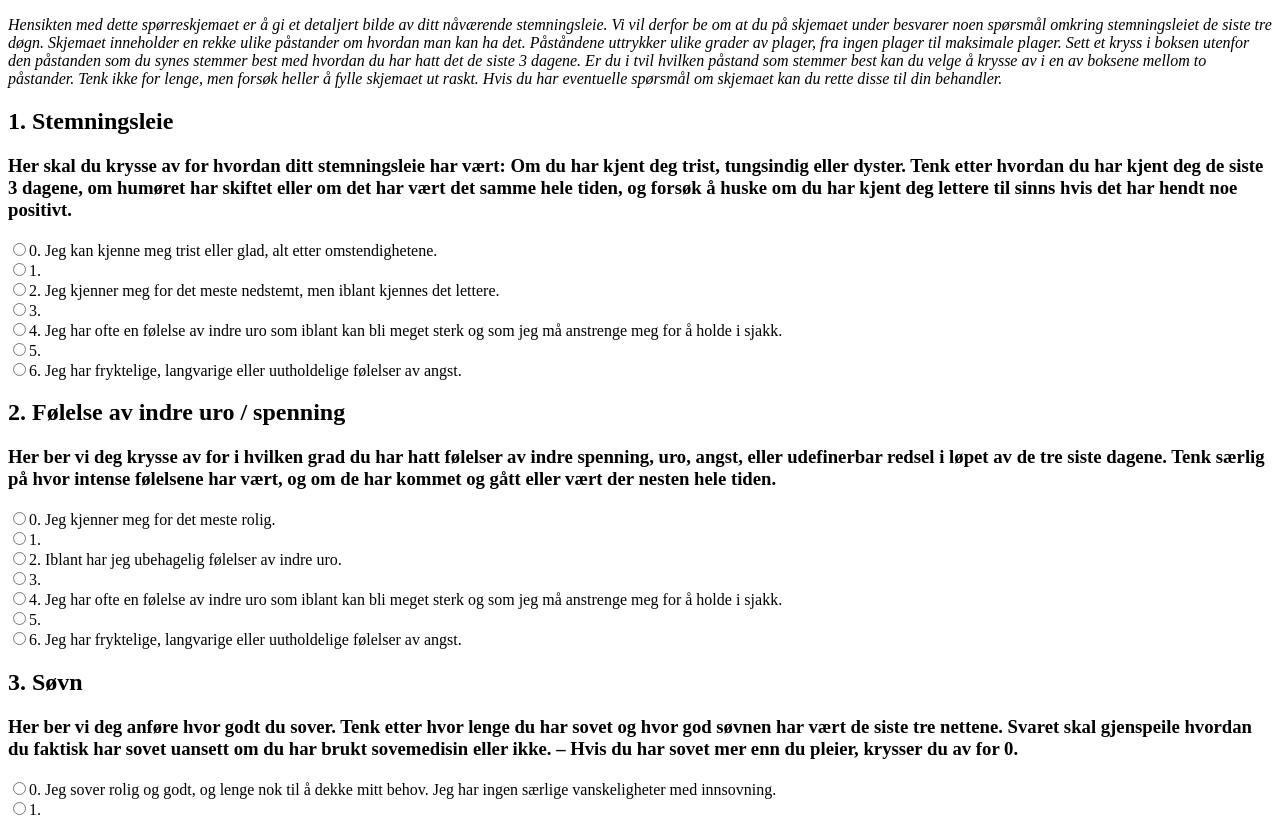
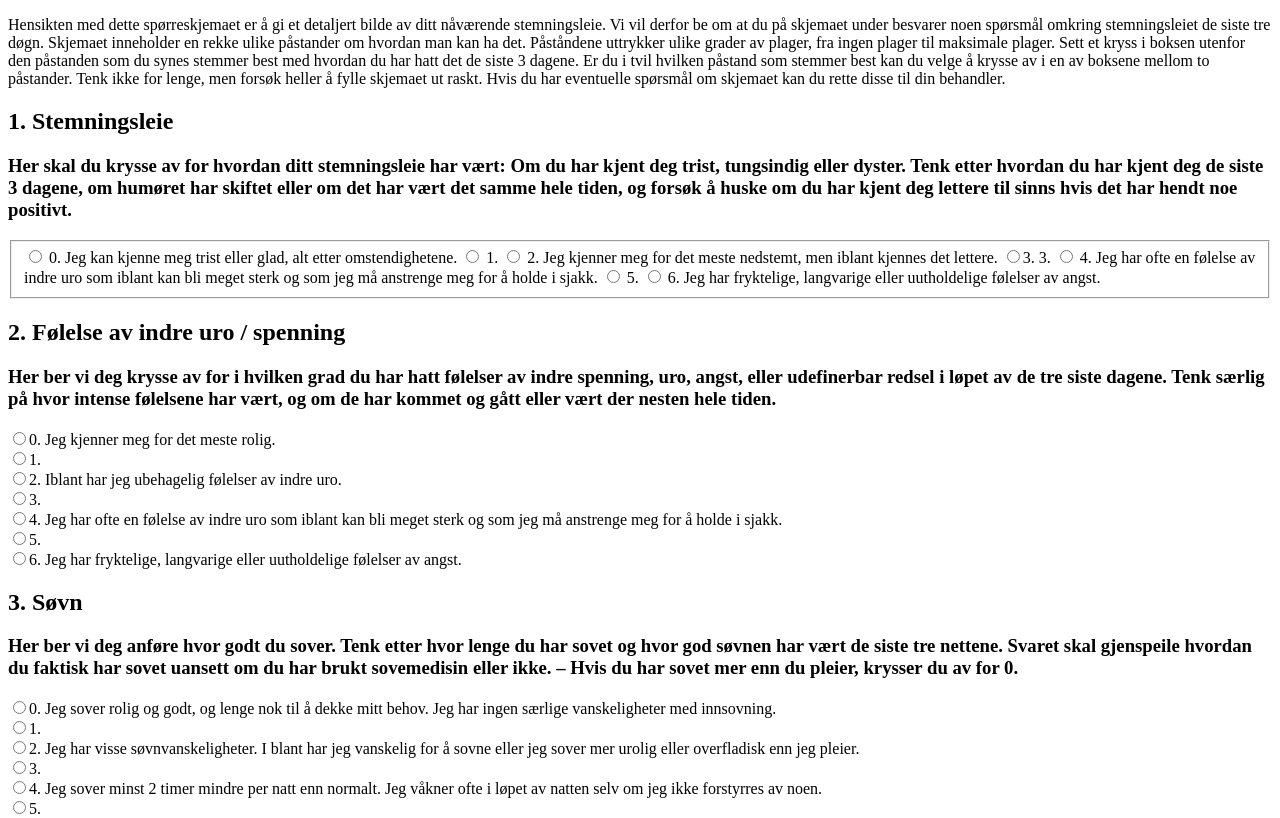
Before and after one commit to cohenadam/cohenadam.github.io, a plain HTML site: page pasient.html in a window 1280 px wide. Shown: the top 818 px of the page. Drawn offline with Linux system fonts and the light colour scheme.

Commit message:
updated part of html to be css ready

```diff
--- a/pasient.html
+++ b/pasient.html
@@ -1,3 +1,6 @@
+    <!-- TODO: oppdater spm 2 til resten med samme html oppsett som spm 1, og deretter oppdater css -->
+
+
 <!DOCTYPE html>
 <html>
   <head>
@@ -8,7 +11,8 @@
   </head>
   <body>
     <!-- Intro -->
-        <p style="font-size: 16px;"><i>Hensikten med dette spørreskjemaet er å gi et detaljert bilde av ditt nåværende
+    <div class = "intro">
+      <p>Hensikten med dette spørreskjemaet er å gi et detaljert bilde av ditt nåværende
       stemningsleie. Vi vil derfor be om at du på skjemaet under besvarer noen spørsmål
       omkring stemningsleiet de siste tre døgn.
       Skjemaet inneholder en rekke ulike påstander om hvordan man kan ha det.
@@ -17,17 +21,12 @@
       hvordan du har hatt det de siste 3 dagene. Er du i tvil hvilken påstand som stemmer
       best kan du velge å krysse av i en av boksene mellom to påstander.
       Tenk ikke for lenge, men forsøk heller å fylle skjemaet ut raskt.
-            Hvis du har eventuelle spørsmål om skjemaet kan du rette disse til din behandler. </i></p>
-
+      Hvis du har eventuelle spørsmål om skjemaet kan du rette disse til din behandler.</p>
+    </div>
 
     <!-- 1. spoergsmaal -->
-            <tr>
-                <td>
+    <div class = "questionbox">
       <h2>1. Stemningsleie</h2>
-                </td>
-            </tr>
-            <tr>
-                <td>
       <h3>Her skal du krysse av for hvordan ditt
       stemningsleie har vært: Om du har kjent
       deg trist, tungsindig eller dyster. Tenk etter
@@ -36,19 +35,29 @@
       vært det samme hele tiden, og forsøk å
       huske om du har kjent deg lettere til sinns
       hvis det har hendt noe positivt.</h3>
-                </td>
-            </tr>
-            <tr>
-                <td>
-                    <input type="radio" id="q1a0" name="q1" value="0">0. Jeg kan kjenne meg trist eller glad, alt etter omstendighetene.<br>
-                    <input type="radio" id="q1a1" name="q1" value="1">1.<br>
-                    <input type="radio" id="q1a2" name="q1" value="2">2. Jeg kjenner meg for det meste nedstemt, men iblant kjennes det lettere.<br>
-                    <input type="radio" id="q1a3" name="q1" value="3">3.<br>
-                    <input type="radio" id="q1a4" name="q1" value="4">4. Jeg har ofte en følelse av indre uro som iblant kan bli meget sterk og som jeg må anstrenge meg for å holde i sjakk.<br>
-                    <input type="radio" id="q1a5" name="q1" value="5">5.<br>
-                    <input type="radio" id="q1a6" name="q1" value="6">6. Jeg har fryktelige, langvarige eller uutholdelige følelser av angst.<br>
-                </td>
-            </tr>
+      <fieldset id = "question1">
+        <input type="radio" id="q1a0" name="q1" value="0">
+        <label for = "0">0. Jeg kan kjenne meg trist eller glad, alt etter omstendighetene.</label>
+
+        <input type="radio" id="q1a1" name="q1" value="1">
+        <label for = "1">1.</label>
+
+        <input type="radio" id="q1a2" name="q1" value="2">
+        <label for = "2">2. Jeg kjenner meg for det meste nedstemt, men iblant kjennes det lettere.</label>
+
+        <input type="radio" id="q1a3" name="q1" value="3">3.
+        <label for = "3">3.</label>
+
+        <input type="radio" id="q1a4" name="q1" value="4">
+        <label for = "4">4. Jeg har ofte en følelse av indre uro som iblant kan bli meget sterk og som jeg må anstrenge meg for å holde i sjakk.</label>
+
+        <input type="radio" id="q1a5" name="q1" value="5">
+        <label for = "5">5.</label>
+
+        <input type="radio" id="q1a6" name="q1" value="6">
+        <label for = "6">6. Jeg har fryktelige, langvarige eller uutholdelige følelser av angst.</label>
+      </fieldset>
+    </div>
 
     <!-- 2. spoergsmaal -->
 
```
Also changed, not shown: index.html (line endings or trailing spaces). Lines whose indentation alone changed are shown as unchanged.
